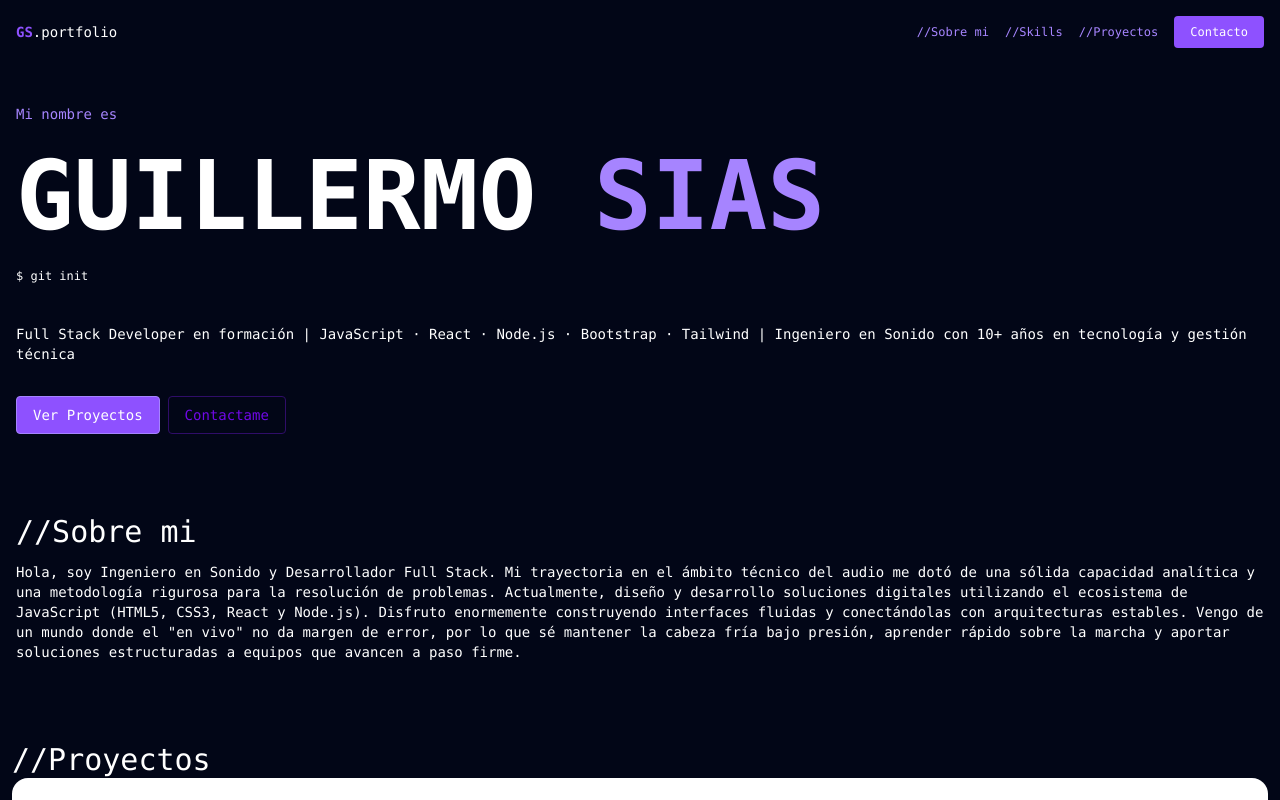
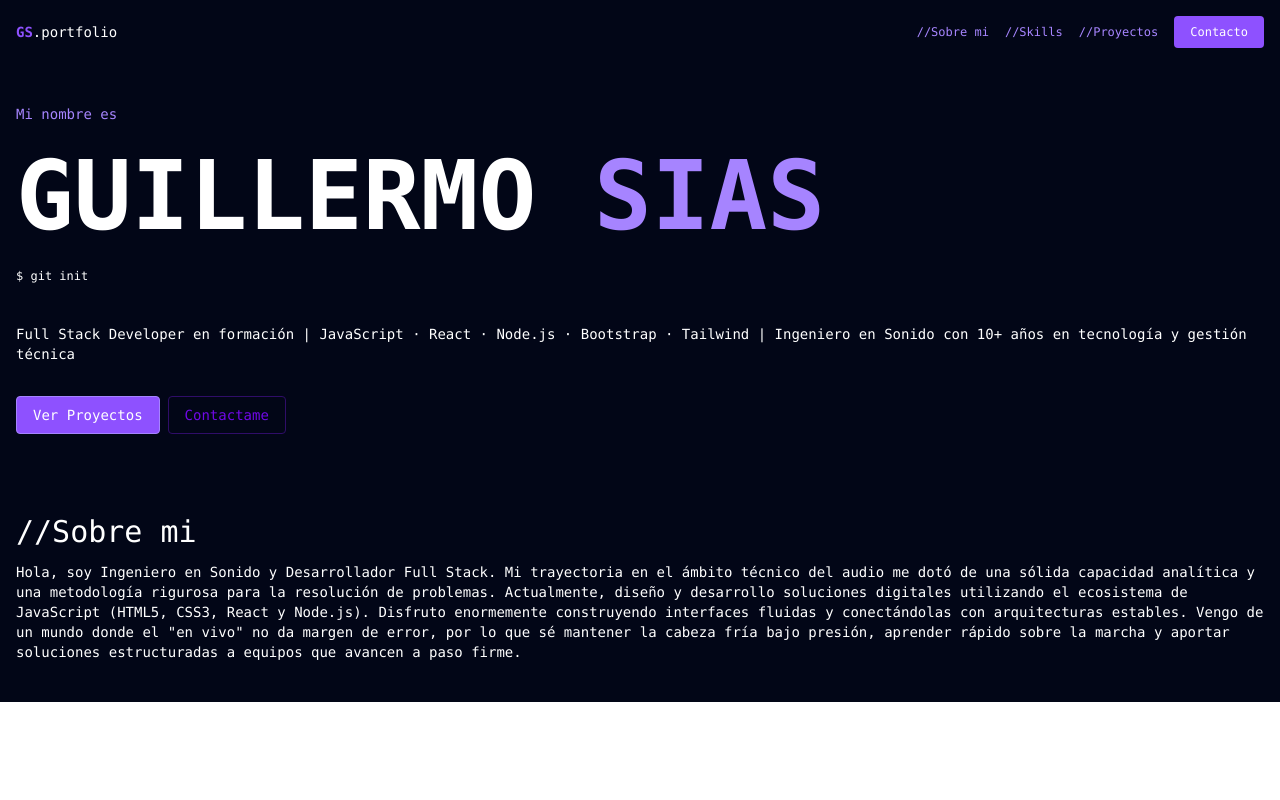
Before and after one commit to gsiasp-hash/Portafolio, a React (Vite) app: page / in a window 1280 px wide. Shown: the top 800 px of the page. Built offline with nearby package versions, Linux system fonts and the light colour scheme; grey boxes are pictures that could not be loaded.

Commit message:
ocultando proyectos para desarrollar

```diff
--- a/src/assets/Views/Home.jsx
+++ b/src/assets/Views/Home.jsx
@@ -9,7 +9,7 @@ export default class Home extends Component {
       <div className="min-h-screen flex flex-col font-mono">
         <Hero />
         <About />
-        <Proyectos />
+        {/* <Proyectos /> */}
       </div>
     );
   }
```
